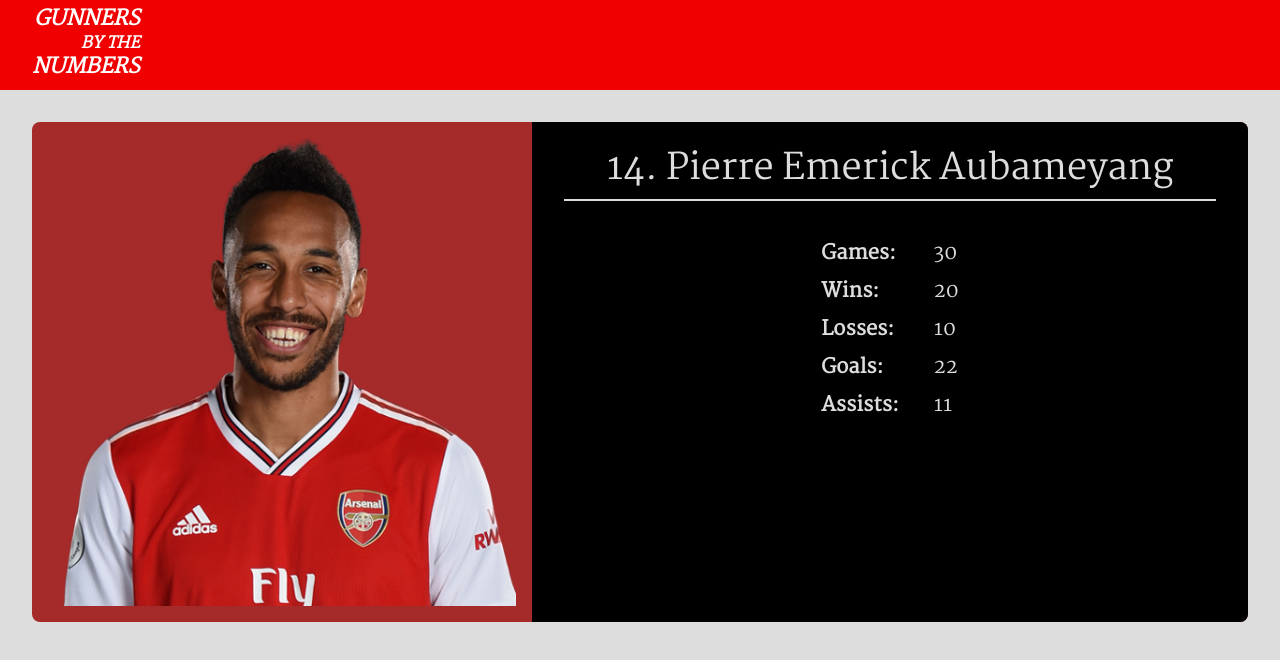
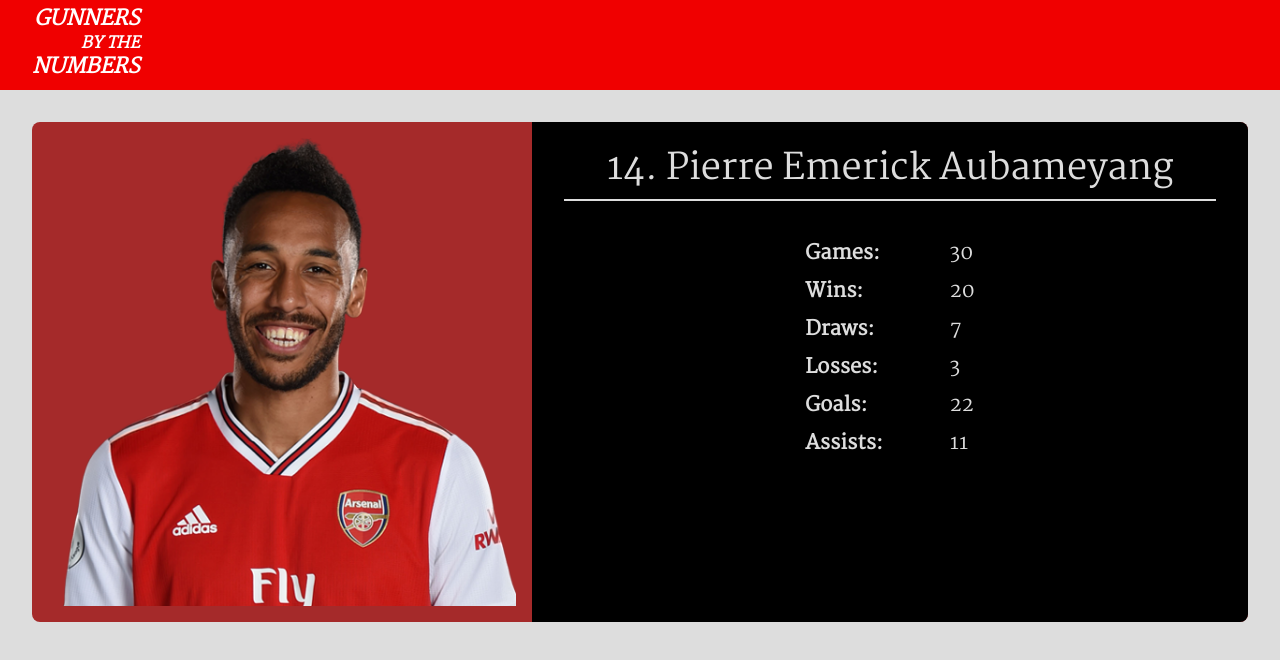
Before and after one commit to manissalian/gunners-by-the-numbers, a Nuxt app: page /playerProfile/1 in a window 1280 px wide. Shown: the top 660 px of the page. Built offline with nearby package versions, Linux system fonts and the light colour scheme.

Commit message:
minor improvements

```diff
--- a/components/header.vue
+++ b/components/header.vue
@@ -3,10 +3,9 @@
     class="header">
     <div
       class="inner">
-      <div
-        @click="logoClicked">
+      <router-link to="/">
         <logo/>
-      </div>
+      </router-link>
     </div>
   </div>
 </template>
@@ -17,11 +16,6 @@ import Logo from '@/components/logo'
 export default {
   components: {
     Logo
-  },
-  methods: {
-    logoClicked () {
-      this.$router.push('/')
-    }
   }
 }
 </script>
--- a/components/podium.vue
+++ b/components/podium.vue
@@ -55,6 +55,7 @@ export default {
     position: relative;
     flex: 1;
     margin-top: 2rem;
+    cursor: pointer;
   }
 
   .img-wrapper {
--- a/pages/playerProfile/_id.vue
+++ b/pages/playerProfile/_id.vue
@@ -19,8 +19,12 @@
             <td>20</td>
           </tr>
           <tr>
+            <th>Draws:</th>
+            <td>7</td>
+          </tr>
+          <tr>
             <th>Losses:</th>
-            <td>10</td>
+            <td>3</td>
           </tr>
           <tr>
             <th>Goals:</th>
@@ -80,7 +84,7 @@ export default {
   }
 
   .top td {
-    padding-left: 2rem;
+    padding-left: 4rem;
   }
 
   @media screen and (min-width: 1024px) {
```
